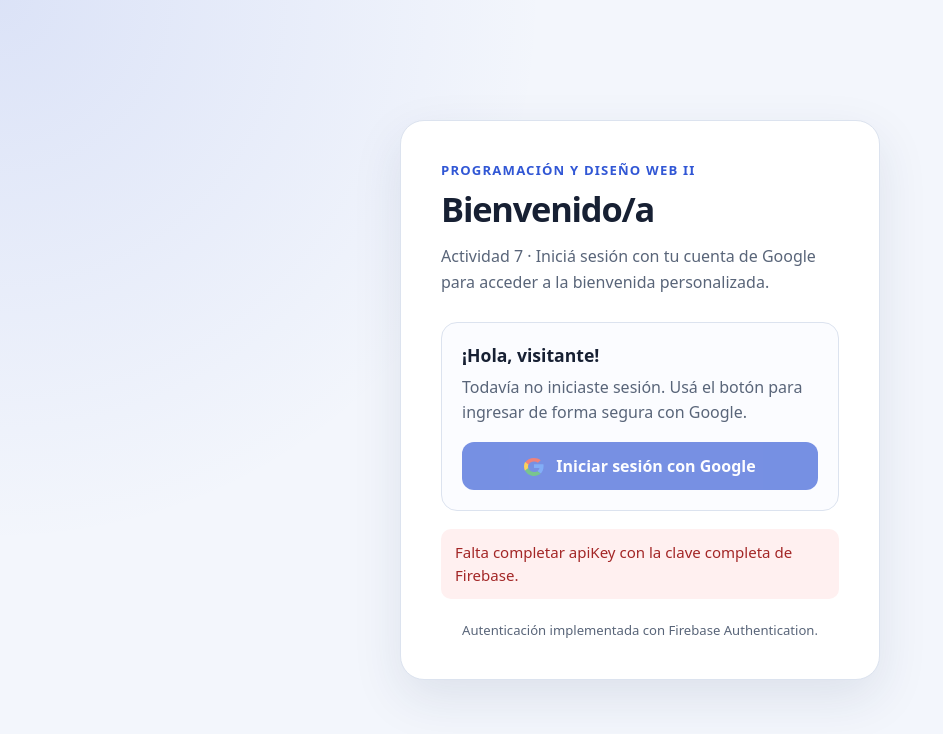
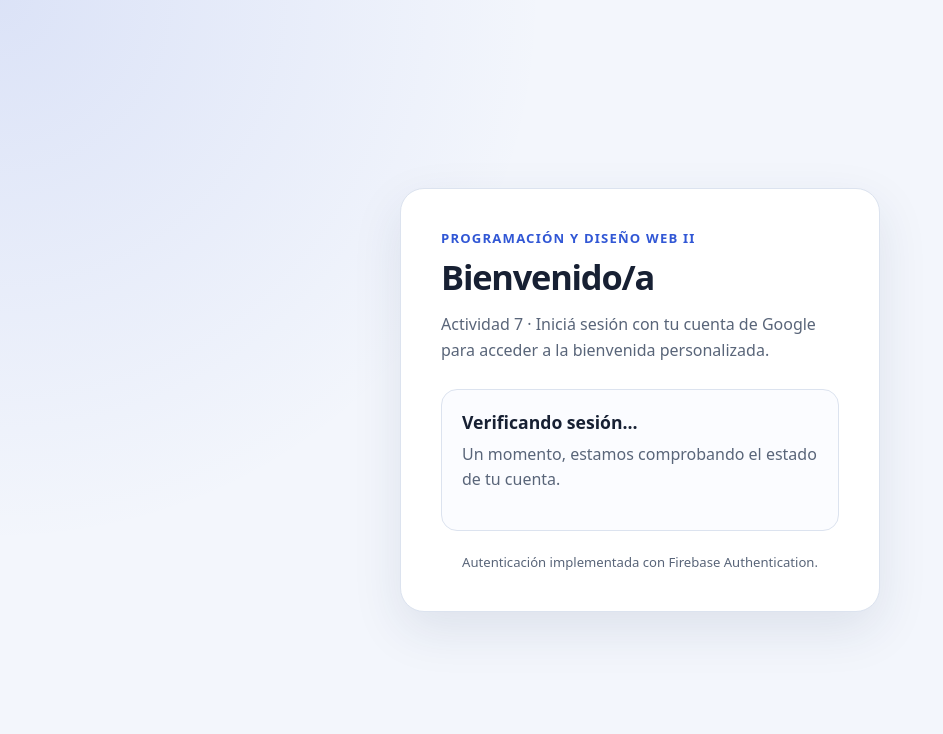
Before and after one commit to cinthianoguera14-ops/actividad7-usuariosregistrados, a plain HTML site: page index.html in a window 1280 px wide. Shown: the whole page, without its empty margins (0-943 px from the left). Drawn offline with Linux system fonts and the light colour scheme; no server answers.

Commit message:
Update Firebase apiKey in index.html
Updated Firebase configuration with new apiKey.

```diff
--- a/index.html
+++ b/index.html
@@ -231,7 +231,7 @@
     // IMPORTANTE: reemplazá el texto de apiKey por el valor COMPLETO de Firebase.
     // El resto de los datos corresponde a la configuración indicada para este proyecto.
     const firebaseConfig = {
-      apiKey: "PEGÁ_ACÁ_EL_API_KEY_COMPLETO_DE_FIREBASE",
+  apiKey: "AIzaSyCSyGzlknfpYXz8rv6pM2daNuzZa5SeGUY",
   authDomain: "bienvenido-a-cinthia-marketing.firebaseapp.com",
   projectId: "bienvenido-a-cinthia-marketing",
   storageBucket: "bienvenido-a-cinthia-marketing.firebasestorage.app",
```
Lines whose indentation alone changed are shown as unchanged.
